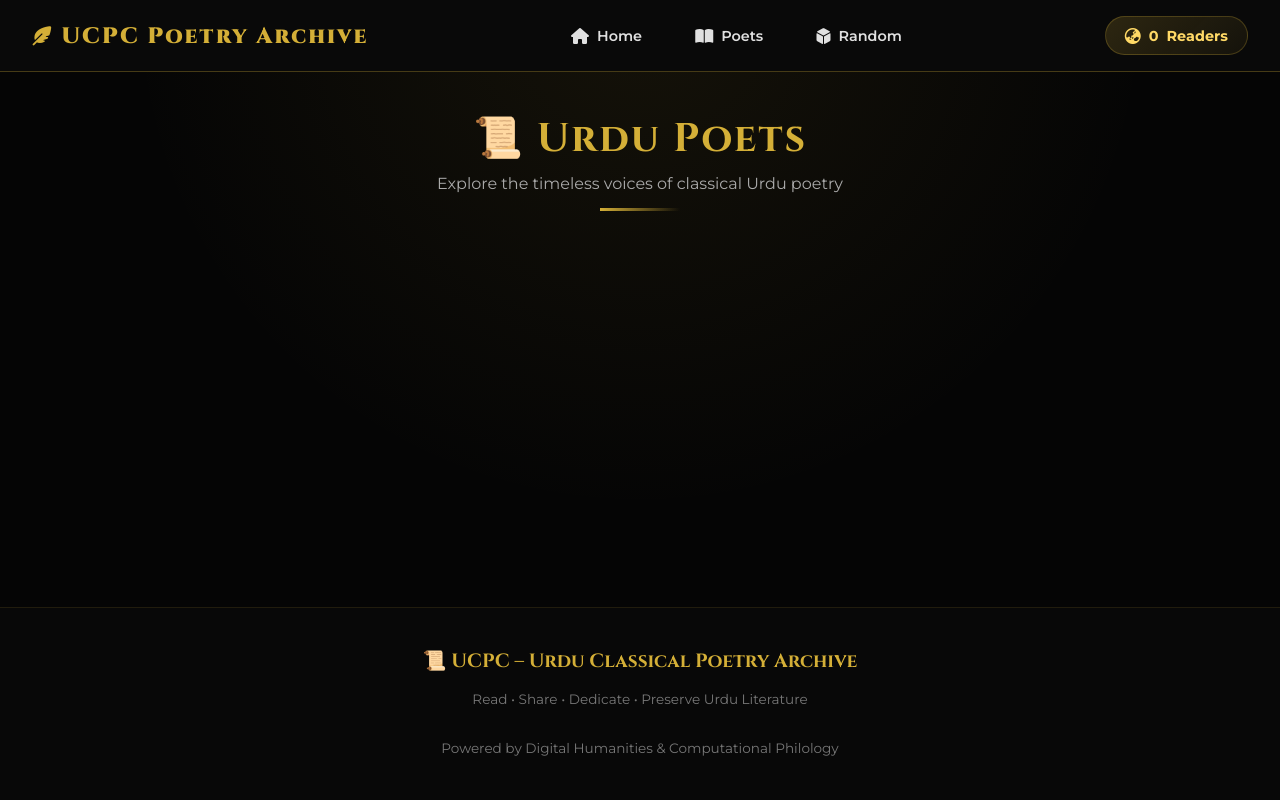
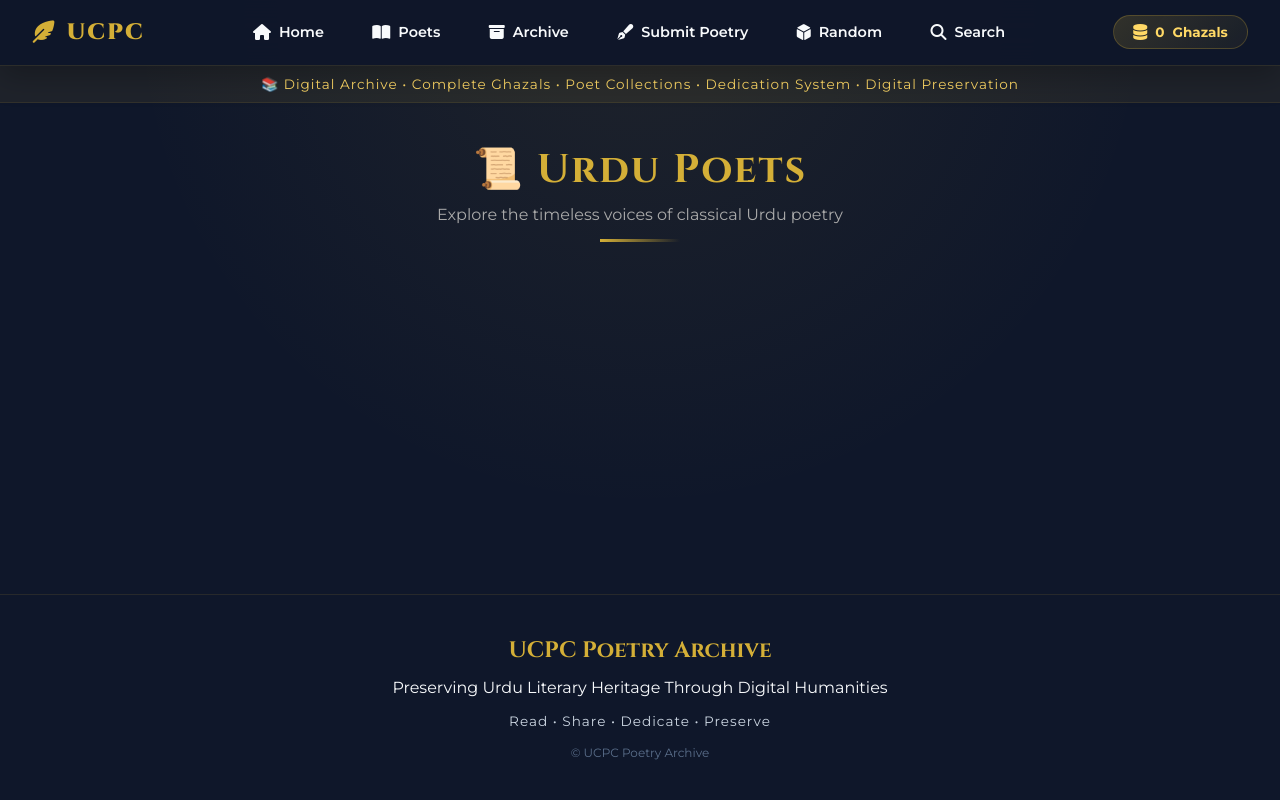
Before and after one commit to zahid-digitalhumanities/ucpc-poetry-archive, a Flask app: page /poets/ in a window 1280 px wide. Run offline with Flask 3, Linux system fonts and the light colour scheme; data that the repository does not hold is empty; some libraries are stand-ins or nearby versions.

Commit message:
Update base.html

```diff
--- a/templates/base.html
+++ b/templates/base.html
@@ -4,7 +4,7 @@
 <head>
     <meta charset="UTF-8">
     <meta name="viewport" content="width=device-width, initial-scale=1.0, viewport-fit=cover">
-    <meta name="theme-color" content="#0a0a0a">
+    <meta name="theme-color" content="#0F172A">
 
     <title>{% block title %}UCPC Poetry Archive{% endblock %}</title>
 
@@ -24,17 +24,18 @@
         }
 
         :root {
+            --bg: #0F172A;
+            --card: #1E293B;
+            --card-light: #334155;
             --gold: #D4AF37;
             --gold-light: #FFD966;
-            --gold-dark: #AA8C2C;
-            --bg: #0a0a0a;
-            --card: #111111;
-            --text: #e0e0e0;
-            --text-muted: #888888;
+            --text: #F8FAFC;
+            --text-muted: #CBD5E1;
+            --border: #334155;
         }
 
         body {
-            background: radial-gradient(circle at top, rgba(212, 175, 55, 0.08), transparent 50%), #050505;
+            background: radial-gradient(circle at top, rgba(212, 175, 55, 0.08), transparent 50%), var(--bg);
             color: var(--text);
             font-family: 'Montserrat', sans-serif;
             min-height: 100vh;
@@ -45,11 +46,10 @@
         /* ===================== */
         /* NAVBAR */
         /* ===================== */
-
         .navbar {
-            background: rgba(10, 10, 10, 0.98);
-            border-bottom: 1px solid rgba(212, 175, 55, 0.3);
-            padding: 1rem 2rem;
+            background: rgba(15, 23, 42, 0.95);
+            border-bottom: 1px solid rgba(212, 175, 55, 0.15);
+            padding: 0.8rem 2rem;
             display: flex;
             justify-content: space-between;
             align-items: center;
@@ -58,28 +58,33 @@
             position: sticky;
             top: 0;
             z-index: 999;
-            backdrop-filter: blur(12px);
+            backdrop-filter: blur(20px);
+            box-shadow: 0 10px 30px rgba(0, 0, 0, 0.25);
         }
 
         .nav-brand {
             font-family: 'Cinzel', serif;
             color: var(--gold);
-            font-size: 1.4rem;
+            font-size: 1.6rem;
             font-weight: 800;
             letter-spacing: 2px;
             display: flex;
             align-items: center;
-            gap: 8px;
+            gap: 10px;
         }
 
         .nav-brand i {
-            font-size: 1.2rem;
+            font-size: 1.4rem;
             color: var(--gold);
+        }
+
+        .nav-brand span {
+            font-size: 1.4rem;
         }
 
         .nav-links {
             display: flex;
-            gap: 0.8rem;
+            gap: 0.5rem;
             flex-wrap: wrap;
             align-items: center;
         }
@@ -92,7 +97,7 @@
             border-radius: 40px;
             transition: 0.25s;
             border: 1px solid transparent;
-            display: flex;
+            display: inline-flex;
             align-items: center;
             gap: 8px;
             font-size: 0.9rem;
@@ -104,19 +109,19 @@
 
         .navbar a:hover {
             background: var(--gold);
-            color: #000;
+            color: #0a0a0a;
             transform: translateY(-2px);
             border-color: var(--gold);
         }
 
-        /* Visitor Badge */
-        .visitor-badge {
+        /* Archive Badge (Replaces visitor counter) */
+        .archive-badge {
             background: linear-gradient(135deg, rgba(212, 175, 55, 0.18), rgba(212, 175, 55, 0.06));
             border: 1px solid rgba(212, 175, 55, 0.25);
-            padding: 0.6rem 1.2rem;
+            padding: 0.5rem 1.2rem;
             border-radius: 50px;
             color: var(--gold-light);
-            font-size: 0.9rem;
+            font-size: 0.85rem;
             font-weight: 700;
             white-space: nowrap;
             display: flex;
@@ -124,18 +129,28 @@
             gap: 8px;
         }
 
-        .visitor-badge i {
+        .archive-badge i {
             font-size: 1rem;
+        }
+
+        /* Archive Banner */
+        .archive-banner {
+            background: rgba(212, 175, 55, 0.08);
+            color: var(--gold-light);
+            text-align: center;
+            padding: 10px;
+            font-size: 0.85rem;
+            border-bottom: 1px solid rgba(212, 175, 55, 0.1);
+            letter-spacing: 1px;
         }
 
         /* ===================== */
         /* MAIN CONTENT */
         /* ===================== */
-
         .main-content {
             flex: 1;
             width: 100%;
-            max-width: 1200px;
+            max-width: 1400px;
             margin: 0 auto;
             padding: 2.5rem 2rem;
         }
@@ -143,45 +158,43 @@
         /* ===================== */
         /* FOOTER */
         /* ===================== */
-
         footer {
             margin-top: 4rem;
             text-align: center;
             padding: 2.5rem 1rem;
             border-top: 1px solid rgba(212, 175, 55, 0.12);
-            background: #080808;
+            background: var(--bg);
         }
-
-        .footer-title {
+        footer h3 {
+            font-family: 'Cinzel', serif;
             color: var(--gold);
-            font-family: 'Cinzel', serif;
-            font-size: 1.2rem;
+            font-size: 1.4rem;
             margin-bottom: 0.8rem;
-            font-weight: 700;
         }
-
-        .footer-text {
-            color: #777;
+        .footer-links {
+            color: var(--text-muted);
             font-size: 0.85rem;
-            line-height: 1.8;
+            margin: 1rem 0;
+            letter-spacing: 1px;
+        }
+        .footer-copy {
+            color: #5a6e8a;
+            font-size: 0.75rem;
         }
 
         /* ===================== */
         /* UTILITY CLASSES */
         /* ===================== */
-
         .text-gold {
             color: var(--gold);
         }
-
         .bg-gold {
             background: var(--gold);
-            color: #000;
+            color: #0a0a0a;
         }
-
         .btn-gold {
-            background: linear-gradient(135deg, var(--gold-dark), var(--gold));
-            color: #000;
+            background: linear-gradient(135deg, #AA8C2C, var(--gold));
+            color: #0a0a0a;
             border: none;
             padding: 12px 28px;
             border-radius: 50px;
@@ -191,12 +204,10 @@
             text-decoration: none;
             display: inline-block;
         }
-
         .btn-gold:hover {
             transform: translateY(-2px);
             box-shadow: 0 5px 20px rgba(212, 175, 55, 0.3);
         }
-
         .btn-outline-gold {
             background: transparent;
             border: 2px solid var(--gold);
@@ -209,81 +220,67 @@
             text-decoration: none;
             display: inline-block;
         }
-
         .btn-outline-gold:hover {
             background: var(--gold);
-            color: #000;
+            color: #0a0a0a;
         }
 
         /* ===================== */
         /* MOBILE RESPONSIVE */
         /* ===================== */
-
         @media (max-width: 768px) {
             .navbar {
                 justify-content: center;
                 text-align: center;
                 padding: 1rem;
             }
-
             .nav-links {
                 justify-content: center;
                 width: 100%;
             }
-
             .main-content {
                 padding: 1.5rem 1rem;
             }
-
             .nav-brand {
                 width: 100%;
                 justify-content: center;
             }
-
-            .visitor-badge {
+            .archive-badge {
                 width: 100%;
-                text-align: center;
                 justify-content: center;
             }
-
             .navbar a {
                 padding: 0.5rem 1rem;
                 font-size: 0.85rem;
             }
         }
-
         @media (max-width: 480px) {
             .nav-links {
                 gap: 0.5rem;
             }
-
             .navbar a {
                 padding: 0.4rem 0.8rem;
                 font-size: 0.75rem;
             }
         }
 
-        /* Scrollbar Styling */
+        /* Scrollbar */
         ::-webkit-scrollbar {
             width: 8px;
         }
-
         ::-webkit-scrollbar-track {
-            background: #1a1a1a;
+            background: var(--card);
         }
-
         ::-webkit-scrollbar-thumb {
             background: var(--gold);
             border-radius: 4px;
         }
-
         ::-webkit-scrollbar-thumb:hover {
             background: var(--gold-light);
         }
     </style>
 
     {% block extra_css %}{% endblock %}
-
 </head>
 
 <body>
@@ -292,7 +289,7 @@
     <nav class="navbar">
         <div class="nav-brand">
             <i class="fas fa-feather-alt"></i>
-            UCPC Poetry Archive
+            <span>UCPC</span>
         </div>
 
         <div class="nav-links">
@@ -302,17 +299,31 @@
             <a href="/poets">
                 <i class="fas fa-book-open"></i> Poets
             </a>
+            <a href="/archive">
+                <i class="fas fa-archive"></i> Archive
+            </a>
+            <a href="/submit">
+                <i class="fas fa-pen-fancy"></i> Submit Poetry
+            </a>
             <a href="#" id="randomGhazalNavBtn">
                 <i class="fas fa-dice-d6"></i> Random
             </a>
+            <a href="/search">
+                <i class="fas fa-search"></i> Search
+            </a>
         </div>
 
-        <!-- VISITOR COUNTER -->
-        <div class="visitor-badge">
-            <i class="fas fa-globe-asia"></i>
-            <span id="visitorCount">{{ total_visitors if total_visitors else 0 }}</span> Readers
+        <!-- ARCHIVE BADGE (shows total ghazals count) -->
+        <div class="archive-badge">
+            <i class="fas fa-database"></i>
+            <span id="archiveCount">{{ total_ghazals if total_ghazals else 0 }}</span> Ghazals
         </div>
     </nav>
+
+    <!-- ARCHIVE BANNER (below navbar) -->
+    <div class="archive-banner">
+        📚 Digital Archive • Complete Ghazals • Poet Collections • Dedication System • Digital Preservation
+    </div>
 
     <!-- MAIN CONTENT -->
     <main class="main-content">
@@ -321,18 +332,18 @@
 
     <!-- FOOTER -->
     <footer>
-        <div class="footer-title">
-            📜 UCPC – Urdu Classical Poetry Archive
+        <h3>UCPC Poetry Archive</h3>
+        <p>Preserving Urdu Literary Heritage Through Digital Humanities</p>
+        <div class="footer-links">
+            Read • Share • Dedicate • Preserve
         </div>
-        <div class="footer-text">
-            Read • Share • Dedicate • Preserve Urdu Literature
-            <br><br>
-            Powered by Digital Humanities & Computational Philology
+        <div class="footer-copy">
+            © UCPC Poetry Archive
         </div>
     </footer>
 
     <script>
-        // Random Ghazal Navigation
+        // Random Ghazal Navigation (updated to full ghazal page)
         document.addEventListener('DOMContentLoaded', function() {
             const randomBtn = document.getElementById('randomGhazalNavBtn');
             if (randomBtn) {
@@ -343,7 +354,8 @@
                         if (!response.ok) throw new Error('Failed');
                         const data = await response.json();
                         if (data.id) {
-                            window.location.href = `/ghazals/view/${data.id}`;
+                            // Use the full ghazal page route (not poster page)
+                            window.location.href = `/ghazals/ghazal/${data.id}`;
                         } else {
                             alert('No ghazals found in the archive.');
                         }
@@ -357,7 +369,6 @@
     </script>
 
     {% block extra_js %}{% endblock %}
-
 </body>
 
 </html>
```
